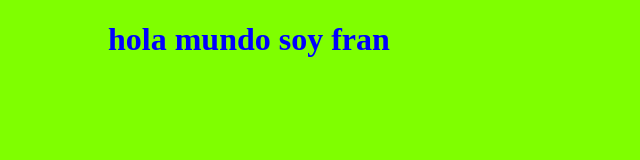
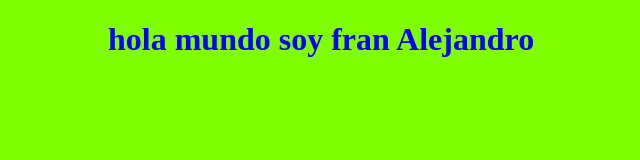
Before and after one commit to fran0304/git3073, a plain HTML site: page index.html in a window 1280 px wide. Shown: the whole page, without its empty margins (400-1040 px from the left). Drawn offline with Linux system fonts and the light colour scheme.

Commit message:
agregue al h1 del index mi segundo nombre

```diff
--- a/index.html
+++ b/index.html
@@ -7,7 +7,7 @@
     <title>fran</title>
 </head>
 <body style="background-color: chartreuse">
-    <h1 style="color: blue; padding-left: 500px">hola mundo soy fran</h1>
+    <h1 style="color: blue; padding-left: 500px">hola mundo soy fran Alejandro</h1>
     <div>
         <img src="Penguins.jpg" alt=""width="60%" style="padding-left: 300px">
     </div>
```
